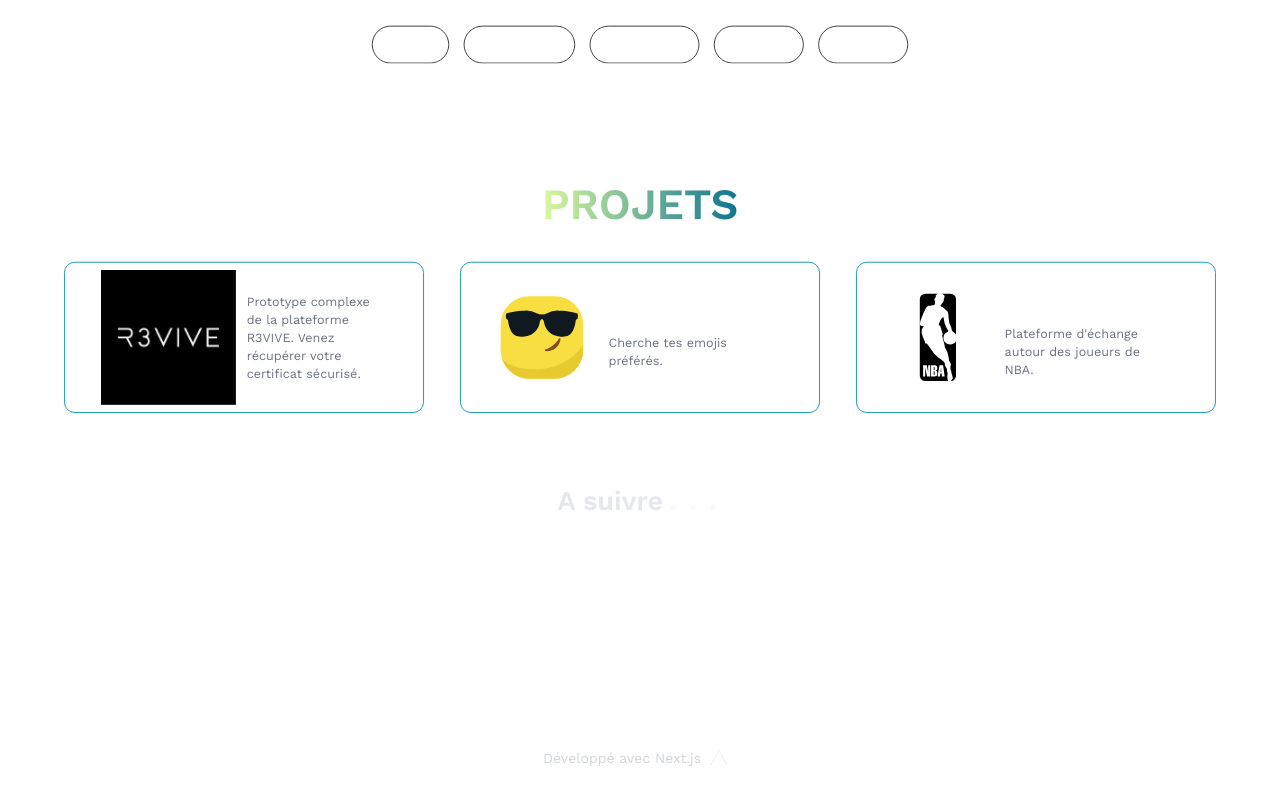
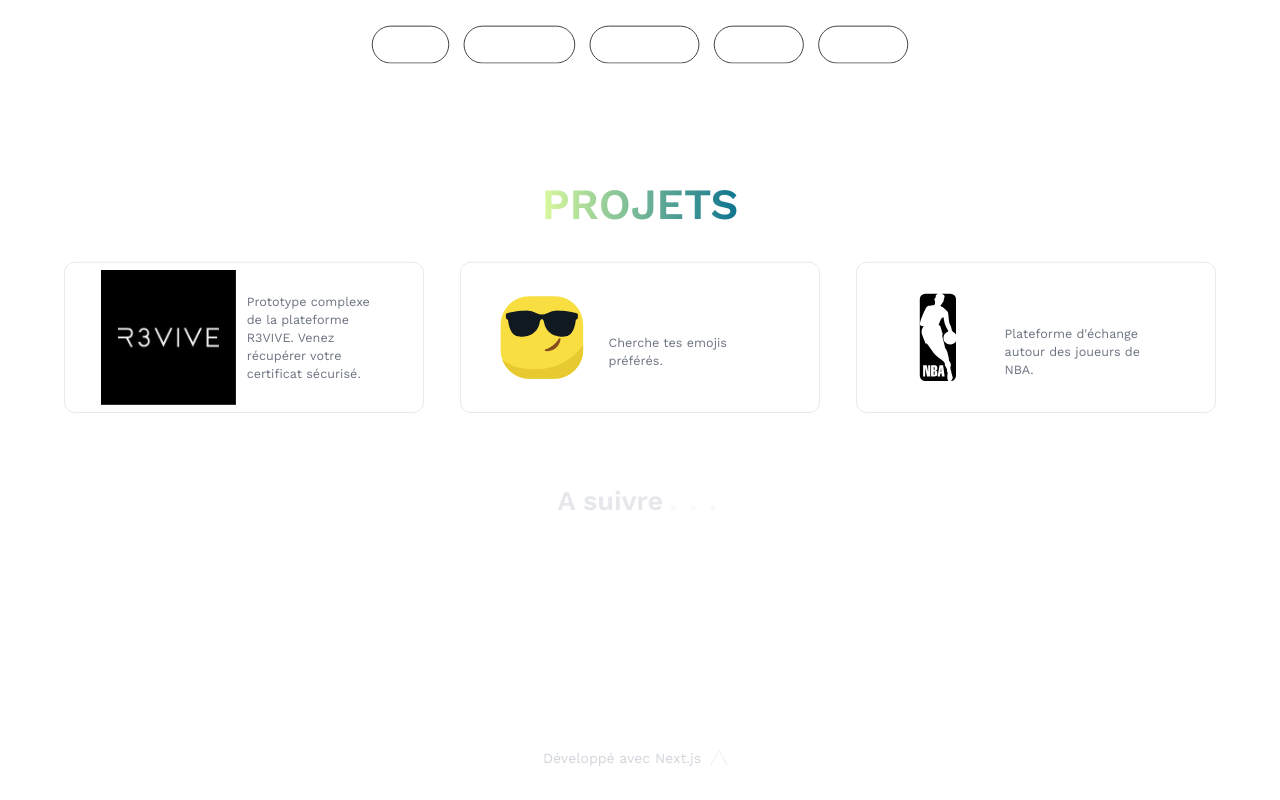
Before and after one commit to Camsaka/Portfolio, a Next.js app: page / in a window 1280 px wide. Shown: the part 1222-2022 px from the top of the page. Built offline with nearby package versions, Linux system fonts and the light colour scheme.

Commit message:
[CGA] [FIX] fix text and appearence

```diff
--- a/components/Projects.tsx
+++ b/components/Projects.tsx
@@ -12,7 +12,7 @@ const Projects = () => {
             PROJETS
          </h1>
          <div className="grid grid-cols-3 justify-items-center justify-around gap-10 mt-10">
-            <div className="flex md:flex-row max-w-[400px] border-[1px] border-cyan-600 hover:border-lime-200 rounded-xl overflow-hidden bg-transparent px-10 py-2">
+            <div className="flex md:flex-row max-w-[400px] border-[1px] hover:border-lime-200 rounded-xl overflow-hidden bg-transparent px-10 py-2">
                <Link
                   href="https://r3vive.vercel.app/"
                   rel="noopener noreferrer"
@@ -33,7 +33,7 @@ const Projects = () => {
                   </div>
                </Link>
             </div>
-            <div className="flex flex-row items-center max-w-[400px] border-[1px] border-cyan-600 hover:border-lime-200 rounded-xl overflow-hidden bg-transparent px-10 py-2">
+            <div className="flex flex-row items-center max-w-[400px] border-[1px] hover:border-lime-200 rounded-xl overflow-hidden bg-transparent px-10 py-2">
                <Link
                   href="https://emojis-search-phi.vercel.app/"
                   rel="noopener noreferrer"
@@ -56,7 +56,7 @@ const Projects = () => {
                   </div>
                </Link>
             </div>
-            <div className="flex flex-row items-center max-w-[400px] border-[1px] border-cyan-600 hover:border-lime-200 rounded-xl overflow-hidden bg-transparent px-10 py-2">
+            <div className="flex flex-row items-center max-w-[400px] border-[1px] hover:border-lime-200 rounded-xl overflow-hidden bg-transparent px-10 py-2">
                <Link
                   href="https://my-nba-livid.vercel.app/login"
                   rel="noopener noreferrer"
```
